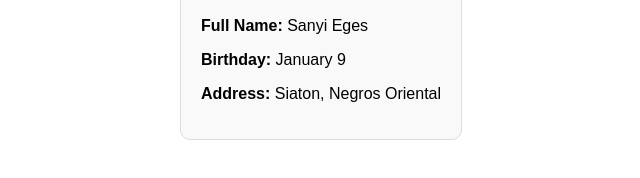
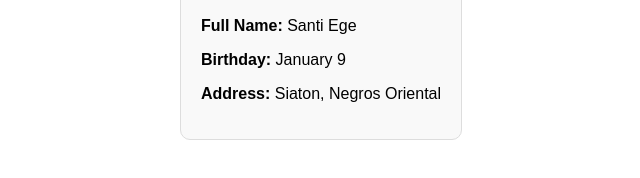
Before and after one commit to svege9/svege9.github.io, a plain HTML site: page profile.html in a window 1280 px wide. Shown: the part 208-386 px from the top of the page, 319-959 px from the left. Drawn offline with Linux system fonts and the light colour scheme.

```diff
--- a/profile.html
+++ b/profile.html
@@ -35,7 +35,7 @@
   <h1>Profile</h1>
   <div class="profile">
     <img src="profilepic.jpg" alt="Profile Picture">
-    <p><strong>Full Name:</strong> Sanyi Eges</p>
+    <p><strong>Full Name:</strong> Santi Ege</p>
     <p><strong>Birthday:</strong> January 9</p>
     <p><strong>Address:</strong> Siaton, Negros Oriental</p>
   </div>
```
